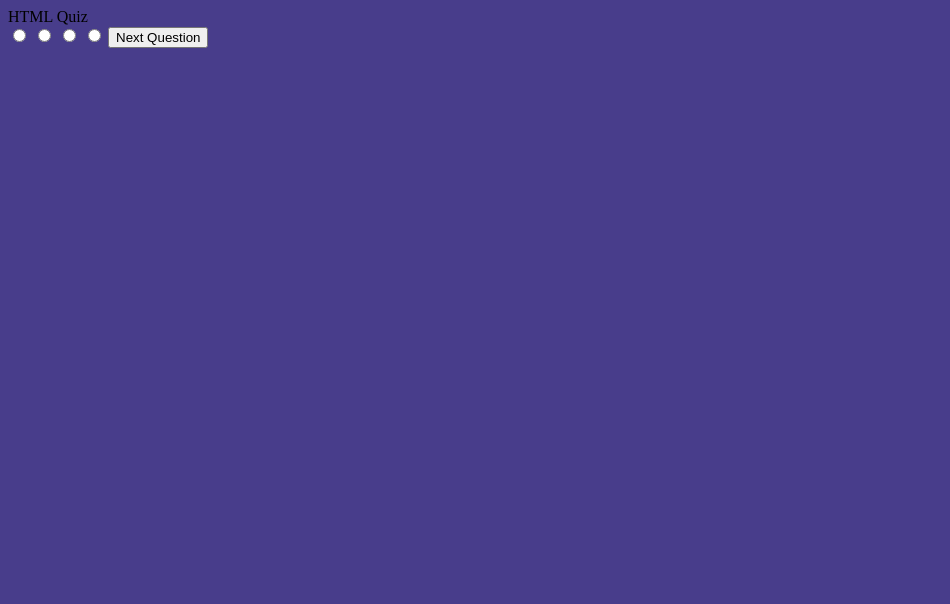
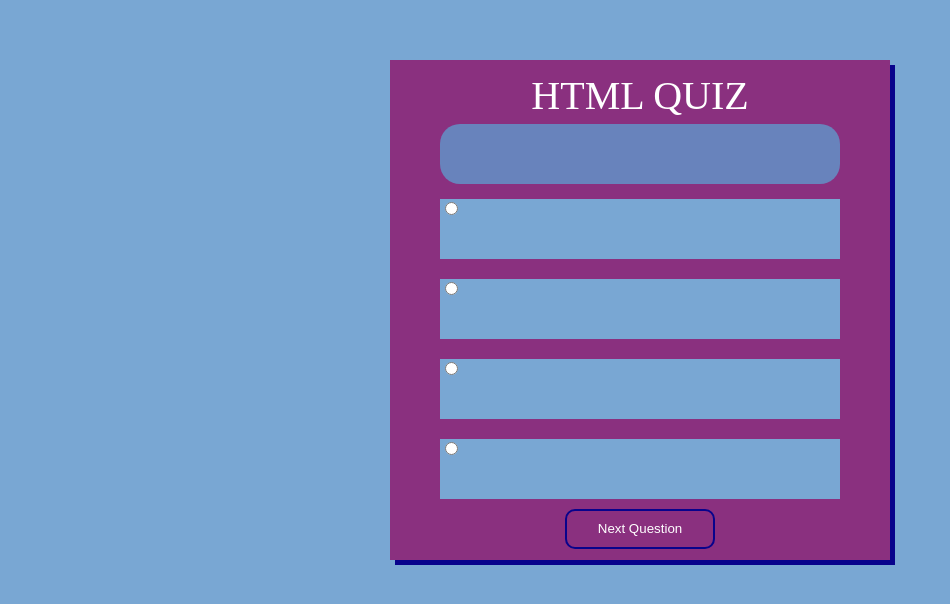
Before and after one commit to Lamin10/html-quiz, a plain HTML site: page index.html in a window 1280 px wide. Shown: the whole page, without its empty margins (0-950 px from the left). Drawn offline with Linux system fonts and the light colour scheme.

Commit message:
Add some css style to the HTML Quiz Game

```diff
--- a/index.html
+++ b/index.html
@@ -9,7 +9,7 @@
 </head>
 <body>
     <div id="quizContainer" class="container">
-        <div class="title">HTML Quiz</div>
+        <div class="title">HTML QUIZ</div>
         <div id="question" class="question"></div>
         <label class="option"><input type="radio" name="option" value="1"><span id="opt1"></span></label>
         <label class="option"><input type="radio" name="option" value="2"><span id="opt2"></span></label>
--- a/style.css
+++ b/style.css
@@ -1,3 +1,75 @@
 body {
-    background-color: darkslateblue;
+    margin: 0;
+    padding: 0;
+    font-size: 15PX;
+    color: #ffff;
+    background-color: #79a7d3;
+    display: flex;
+    justify-content: center;
+    align-items: center;
+
+
 }
+
+.container {
+    background-color: #8a307f;
+    height: 500px;
+    width: 500px;
+    margin-top: 60px;
+    box-shadow: 5px 5px #08038c;
+    display: flex;
+    flex-direction: column;
+    justify-content: center;
+    align-items: center
+}
+
+.title {
+    font-size: 40px;
+}
+
+.question {
+    width: 340px;
+    background-color: #6883bc;
+    padding: 30px;
+    font-size: 20px;
+    border-radius: 20px;
+    margin: 5px 0 5px 0;
+    color: #f6f6f6;
+
+}
+
+.option {
+    width: 300px;
+    display: inline;
+    background-color: #79a7d3;
+    margin: 10px;
+    height: 60px;
+    width: 400px;
+    background-color: #79a7d3;
+}
+
+.option:hover {
+    background-color: #08038c;
+    color: f6f6f6;
+}
+
+.next-btn {
+    color: #ffff;
+    background-color: transparent;
+    width: 150px;
+    height: 40px;
+    cursor: pointer;
+    border-radius: 10px;
+    border: 2px solid #08038c;
+}
+
+.next-btn:hover {
+    background-color: #08038c;
+    color: #f6f6f6;
+}
+
+.result {
+    height: 100px;
+    background-color: #08038c;
+    color: #0000;
+}
```
